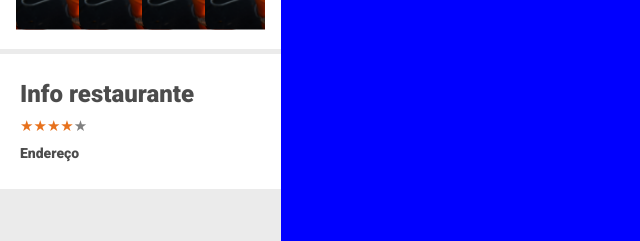
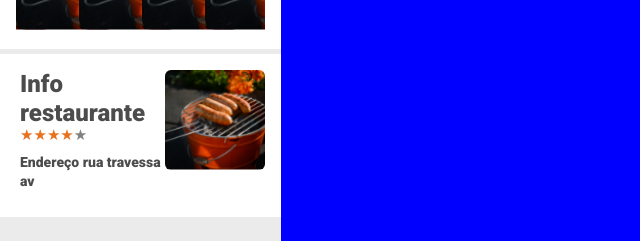
Before and after one commit to ricardoaraujosantos/restaurants-search, a React (Create React App) app in the folder project-restaurants/: page / in a window 1280 px wide. Shown: the part 442-683 px from the top of the page, without its empty margins (0-640 px from the left). Built offline with nearby package versions, Linux system fonts and the light colour scheme.

Commit message:
Finalizando o component Card info restaurantes

```diff
--- a/project-restaurants/src/componets/RestaurantCard/index.jsx
+++ b/project-restaurants/src/componets/RestaurantCard/index.jsx
@@ -1,6 +1,8 @@
 import React from "react";
 import ReactStars from "react-rating-stars-component";
-import { Address, Restaurant, RestaurantInfo, Title } from "./style";
+import { Address, Restaurant, RestaurantInfo, RestaurantePhoto, Title } from "./style";
+
+import restaurant from '../../assets/restaurante-fake.png'
 
 const RestaurantCard = () => (
             <Restaurant>
@@ -13,8 +15,9 @@ const RestaurantCard = () => (
                                  value={4}
                     >
                     </ReactStars>
-                    <Address>Endereço</Address>
+                    <Address>Endereço rua travessa av</Address>
                 </RestaurantInfo>
+                <RestaurantePhoto src={restaurant} alt="foto do restaurante" />
             </Restaurant>
     );
 
--- a/project-restaurants/src/componets/RestaurantCard/style.js
+++ b/project-restaurants/src/componets/RestaurantCard/style.js
@@ -26,7 +26,6 @@ export const Title = styled.span`
     font-size: 24px;
     font-weight: bold;
     line-height: 29px;
-    margin: 10px 0;
 `;
 
 export const Address = styled.span`
@@ -36,3 +35,10 @@ export const Address = styled.span`
     line-height: 19px;
     margin: 10px 0;
 `;
+
+export const RestaurantePhoto = styled.img`
+    width: 100px;
+    height: 100px;
+    border-radius: 6px;
+    object-fit: cover;
+`;
```
